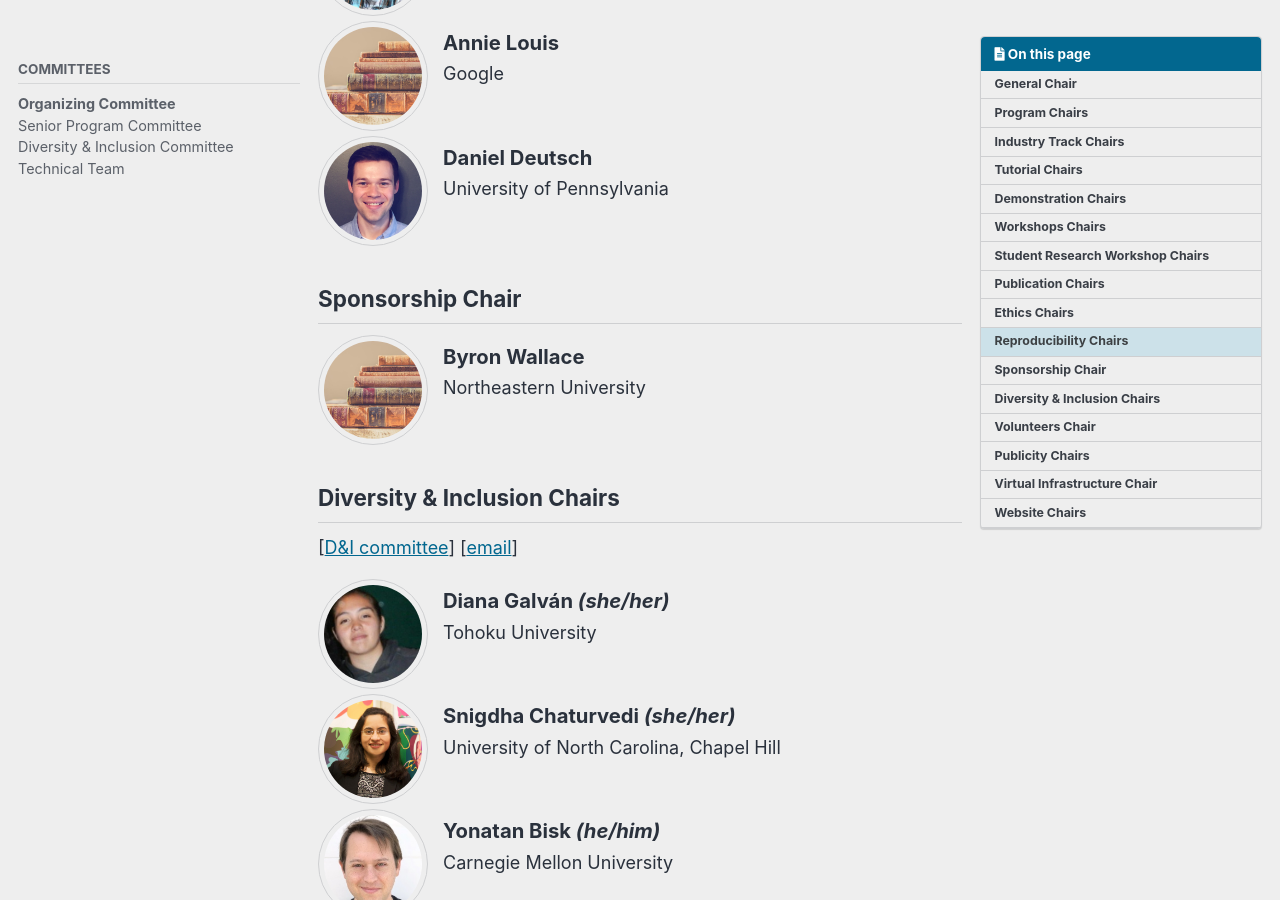
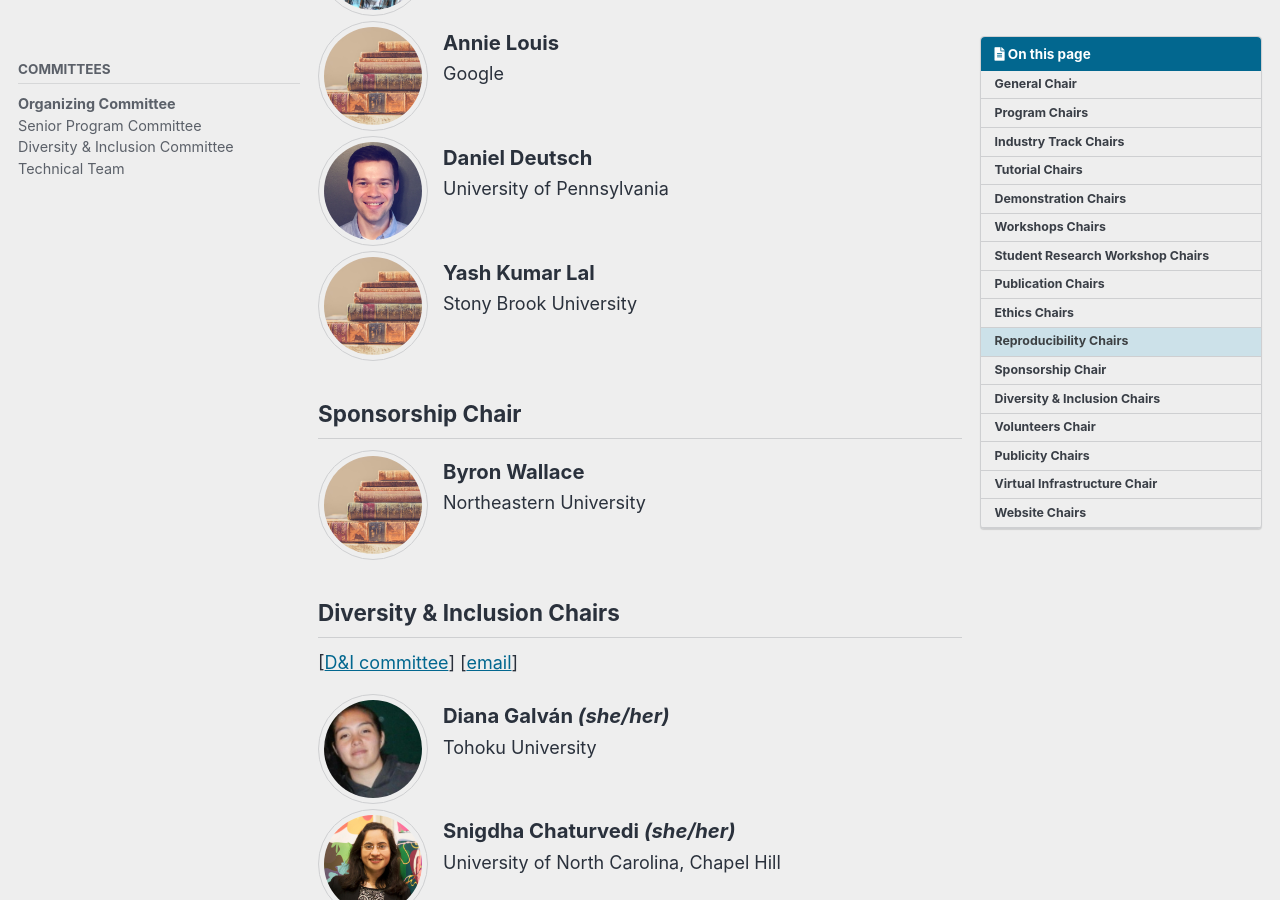
Before and after one commit to naacl-org/naacl-2022-website, a Jekyll site: the page built from _pages/committees/organization.md, in a window 1280 px wide and 900 px high, scrolled down 4502 px. Built offline with Jekyll 4.4.1, drawn with Linux system fonts in a browser that asks for light colours; cached includes are drawn as plain includes; comment, search, counter and statistics services are not loaded.

Commit message:
Added Yash Lal

```diff
--- a/_pages/committees/organization.md
+++ b/_pages/committees/organization.md
@@ -222,6 +222,12 @@ toc_sticky: true
    site="https://danieldeutsch.github.io/"
    institution="University of Pennsylvania"
 %}
+{% include committee-member.html
+   name="Yash Kumar Lal"
+   picture="/assets/images/committee/books.jpg"
+   site="https://www3.cs.stonybrook.edu/~ylal/"
+   institution="Stony Brook University"
+%}
 
 ## Sponsorship Chair
 {% include committee-member.html
```
